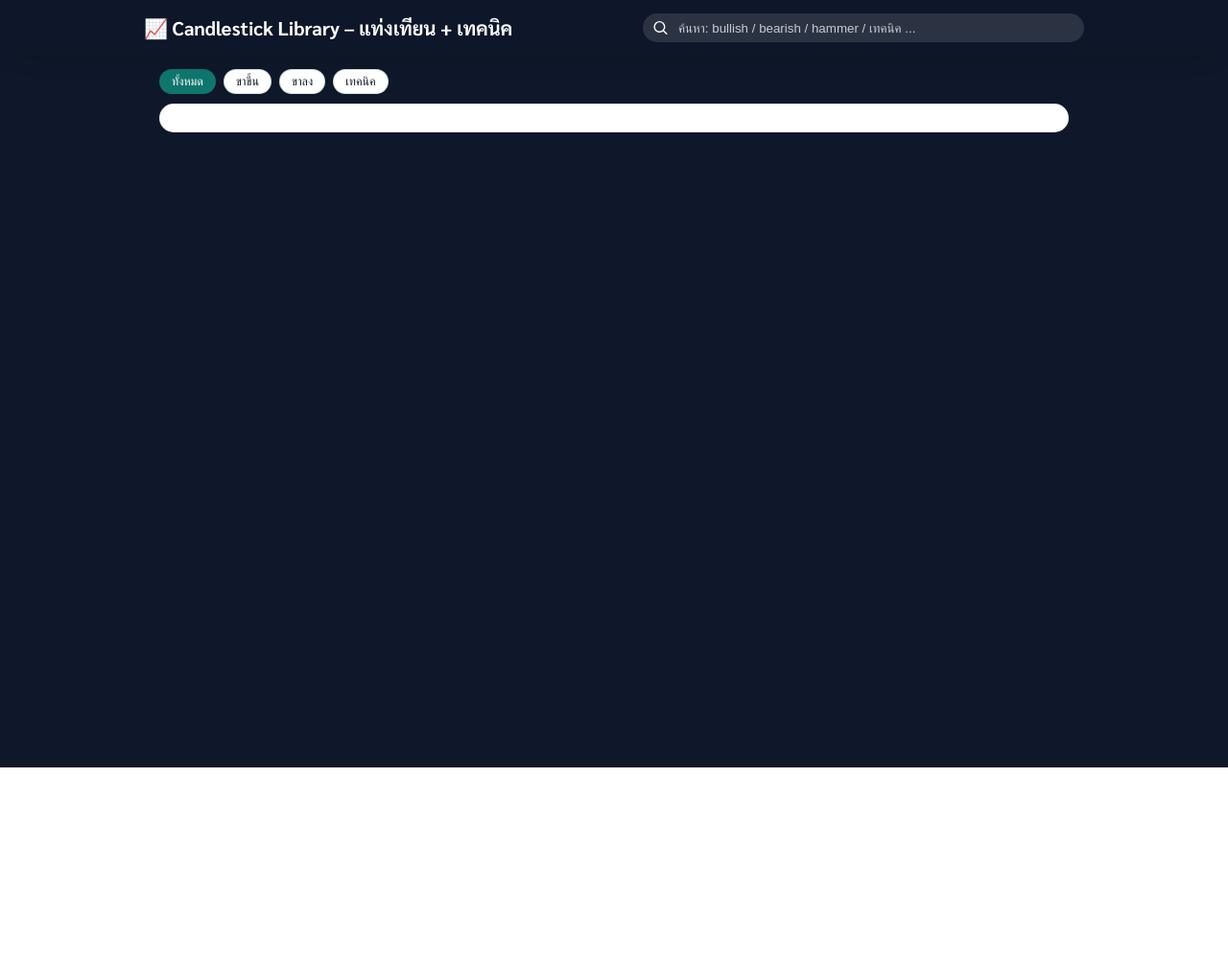
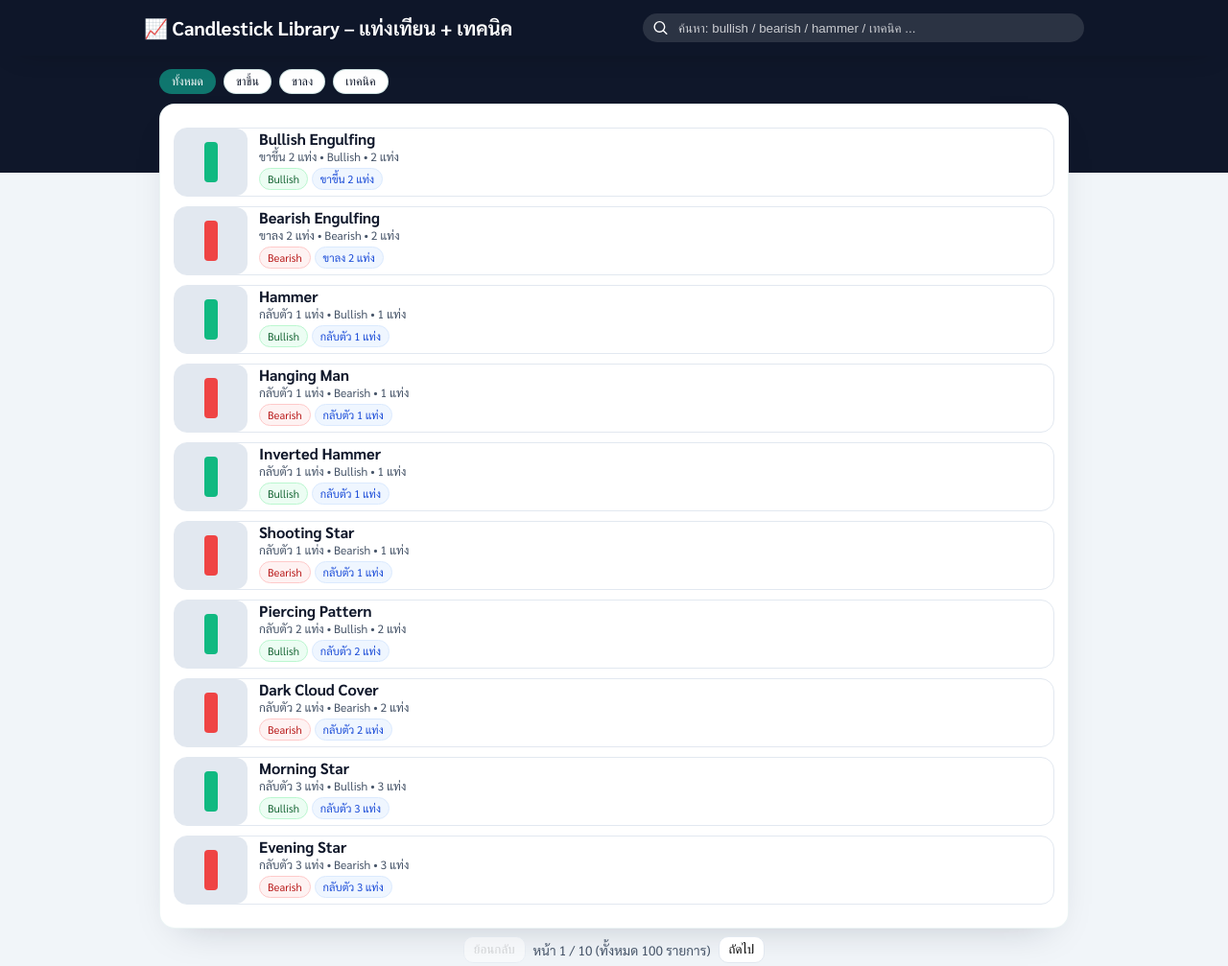
Before and after one commit to tontakankeawpang321-glitch/krsitsdeeka, a plain HTML site: page แท่งเทียน.html in a window 1280 px wide. Shown: the whole page at 96% size. Before the commit the page ends 800 px from the top, so only its background shows below. Drawn offline with nearby package versions, Linux system fonts and the light colour scheme; no server answers.

Commit message:
Update แท่งเทียน.html

```diff
--- a/แท่งเทียน.html
+++ b/แท่งเทียน.html
@@ -116,7 +116,7 @@ header .wrap{
 </div>
 
 <script>
-const SHEET_CSV_URL = "candlestick_full_local_with_real_data.csv"; // ตัวที่พี่เพิ่งได้มา
+const SHEET_CSV_URL = "candlestick_100_full.csv"; // ตัวที่พี่เพิ่งได้มา
 let RAW = [], CURRENT = [];
 let page = 1;
 const pageSize = 10;
```
